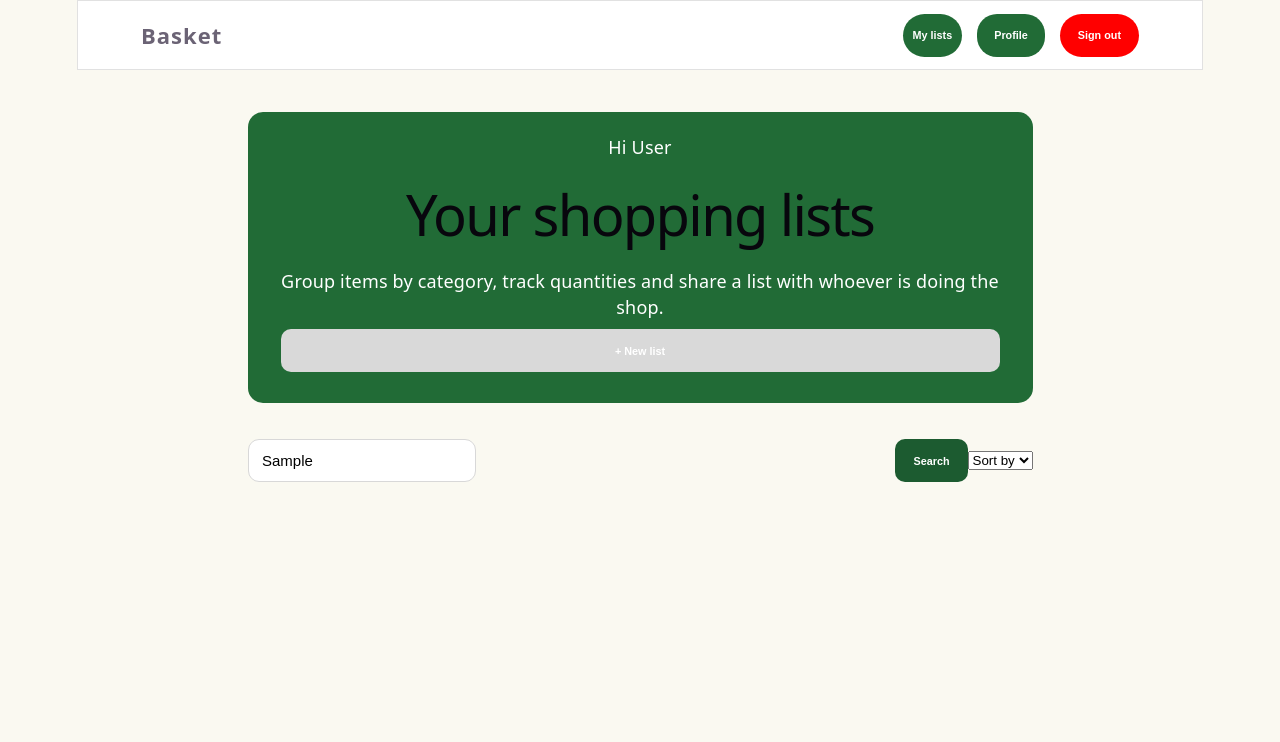
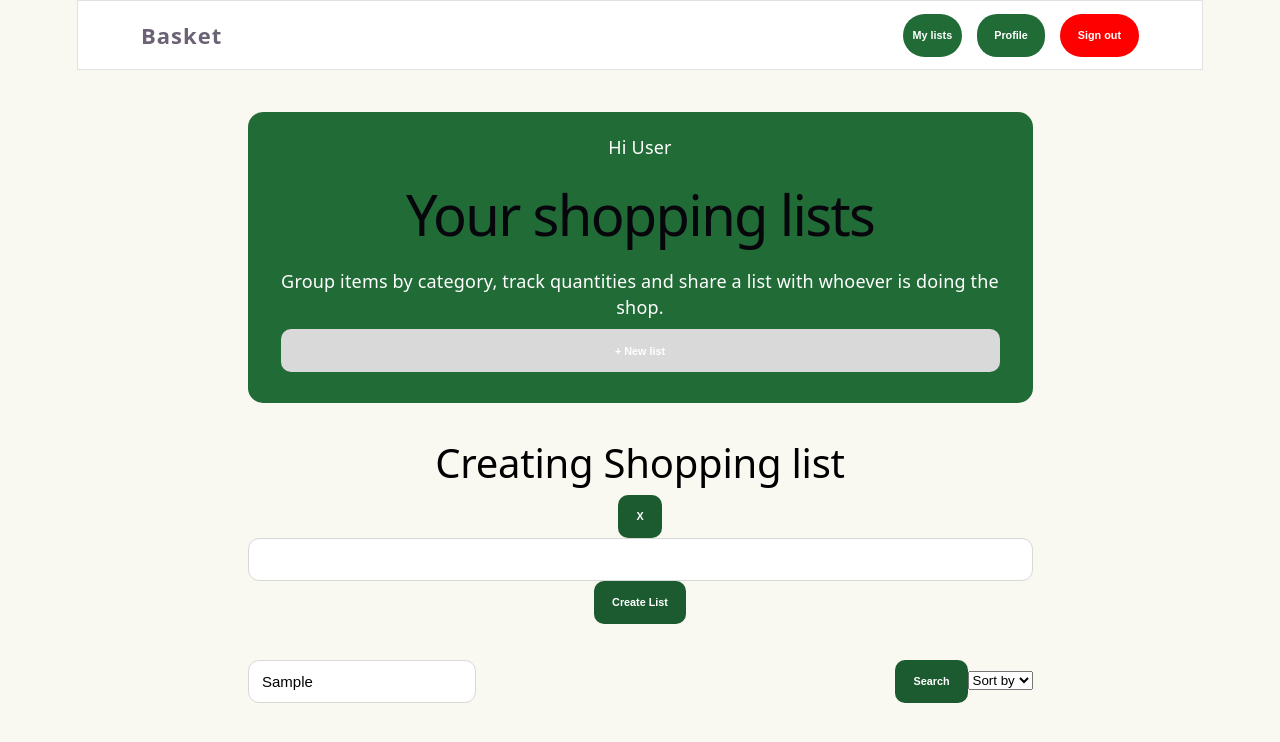
Before and after one commit to Samukelokhathi/Shopping-List-App-React-Ts, a React (Vite) app: page /home in a window 1280 px wide. Both pictures are taken after typing "Sample" into the empty fields and a click on the button "+ New list". Shown: the top 742 px of the page. Built offline with nearby package versions, Linux system fonts and the light colour scheme.

Commit message:
Added modal to home page

```diff
--- a/src/pages/Dashboard/Home.tsx
+++ b/src/pages/Dashboard/Home.tsx
@@ -5,11 +5,14 @@ import Button from "../../ui/Button/Button";
 import { Input } from "../../ui/Input/Input";
 import { Text } from "../../ui/Text/Text";
 
+import Modal from "../../components/Modal/Modal";
+
 import { useState } from "react";
 
 const Home = () => {
   const [search, setSearch] = useState("");
   const [sort, setSort] = useState("default");
+  const [isModalOpen, setIsModalOpen] = useState(false);
   return (
     <div className={homeStyle.container}>
       <Navbar />
@@ -29,13 +32,22 @@ const Home = () => {
 
           <Button
             className={homeStyle.newListButton}
-            onClick={() => {
-              console.log("New list btn clicked");
-            }}
+            onClick={() => setIsModalOpen(true)}
           >
             + New list
           </Button>
         </section>
+        <Modal
+          isOpen={isModalOpen}
+          onClose={() => setIsModalOpen(false)}
+          title="Creating Shopping list"
+        >
+          <form>
+            <Input type="text" />
+
+            <Button type="submit" children={"Create List"} />
+          </form>
+        </Modal>
 
         <section className={homeStyle.controls}>
           <Input
```
